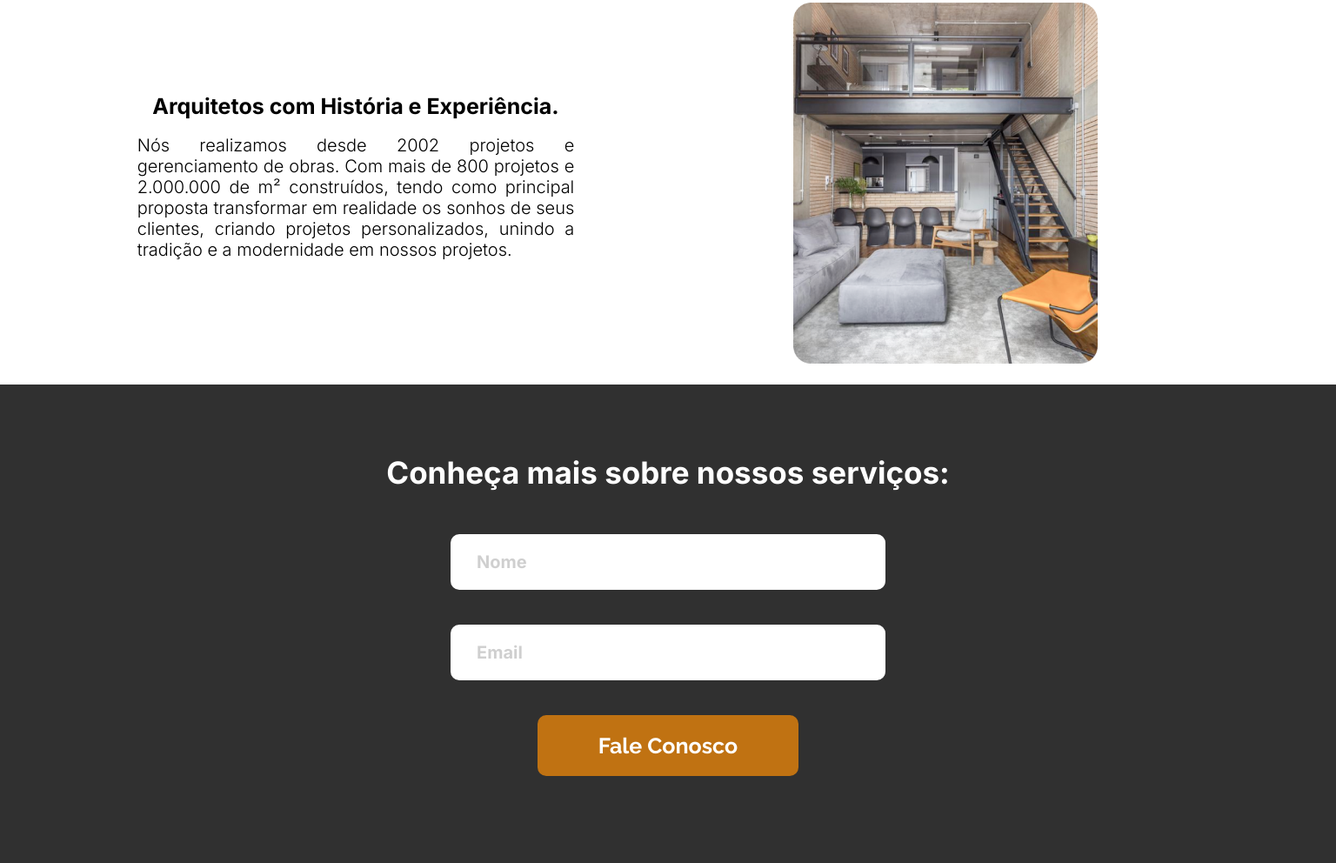
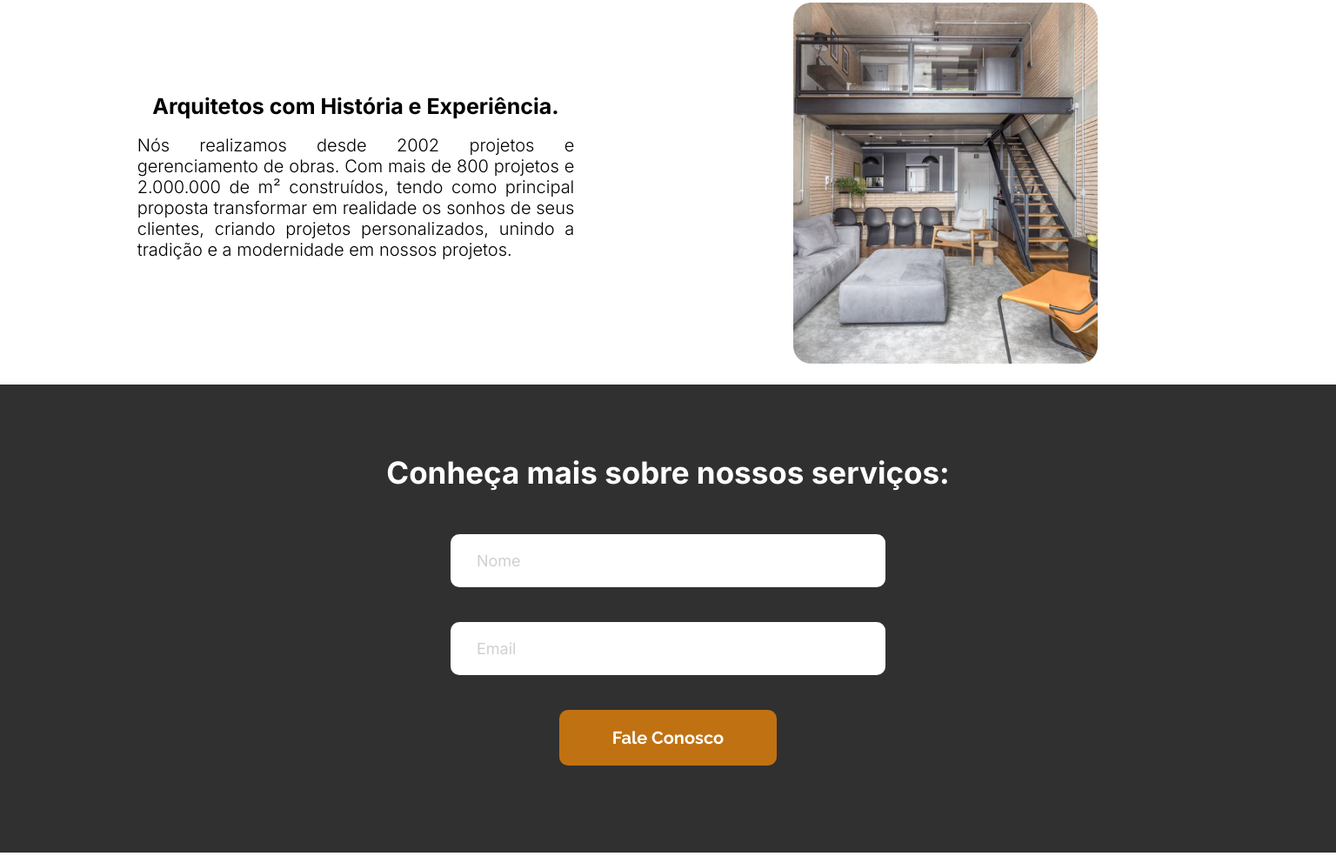
Before and after one commit to eliasacneto/landing-architecture, a plain HTML site: page index.html in a window 1536 px wide. Shown: the part 637-1629 px from the top of the page at 87% size. Drawn offline with Linux system fonts and the light colour scheme.

Commit message:
form adjustment

```diff
--- a/assets/css/style.css
+++ b/assets/css/style.css
@@ -129,9 +129,8 @@ form {
   padding: 20px 30px;
   width: 500px;
   border-radius: 10px;
-  font-size: 20px;
+  font-size: 18px;
   margin-bottom: 40px;
-  font-weight: 700;
   border: none;
 }
 
@@ -144,8 +143,8 @@ form {
   border: none;
   border-radius: 10px;
   color: #FFF;
-  width: 300px;
-  font-size: 25px;
+  width: 250px;
+  font-size: 20px;
   font-weight: 700;
   font-family: 'Raleway', sans-serif;
   padding: 20px 30px;
```
Also changed, not shown: 1 other file.
